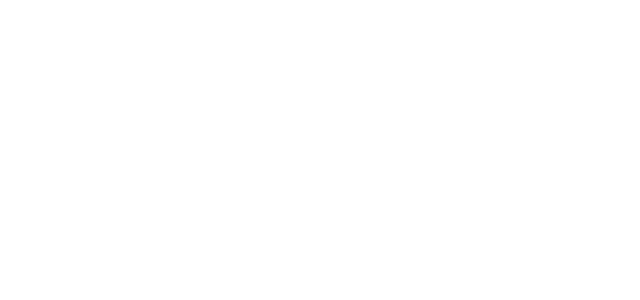
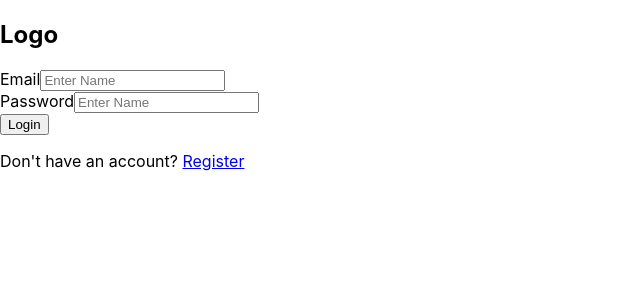
Before and after one commit to geraldofori/microfinance-app, a React (Create React App) app in the folder client/: page / in a window 1280 px wide. Shown: the top 300 px of the page, without its empty margins (0-640 px from the left). Built offline with nearby package versions, Linux system fonts and the light colour scheme.

Commit message:
changed from depracted switch to route

```diff
--- a/client/src/App.js
+++ b/client/src/App.js
@@ -1,16 +1,16 @@
 import { BrowserRouter as Router, Route, Routes } from 'react-router-dom'
-import Register from "./components/auth/register";
-import Login from "./components/auth/login";
-import TakeLoan from "./components/customer/takeLoan";
+import Register from "./components/auth/Register";
+import Login from "./components/auth/Login";
+import TakeLoan from "./components/customer/TakeLoan";
 
 function App() {
   return (
       <Router>
         <Routes>
-            <Route path="/" exact component={Login} />
-            <Route path="/register" exact component={Register} />
-            <Route path="/login" exact component={Login} />
-            <Route path="/takeLoan" exact component={TakeLoan} />
+            <Route path="/" element={<Login/>} />
+            <Route path="/register" element={<Register/>} />
+            <Route path="/login" element={<Login/>} />
+            <Route path="/takeLoan" element={<TakeLoan/>} />
         </Routes>
       </Router>
   );
```
Also changed, not shown: client/src/components/auth/Login.js (renamed from client/src/components/auth/login.js), client/src/components/auth/Register.js (renamed from client/src/components/auth/register.js), client/src/components/customer/TakeLoan.js (renamed from client/src/components/customer/takeLoan.js).
